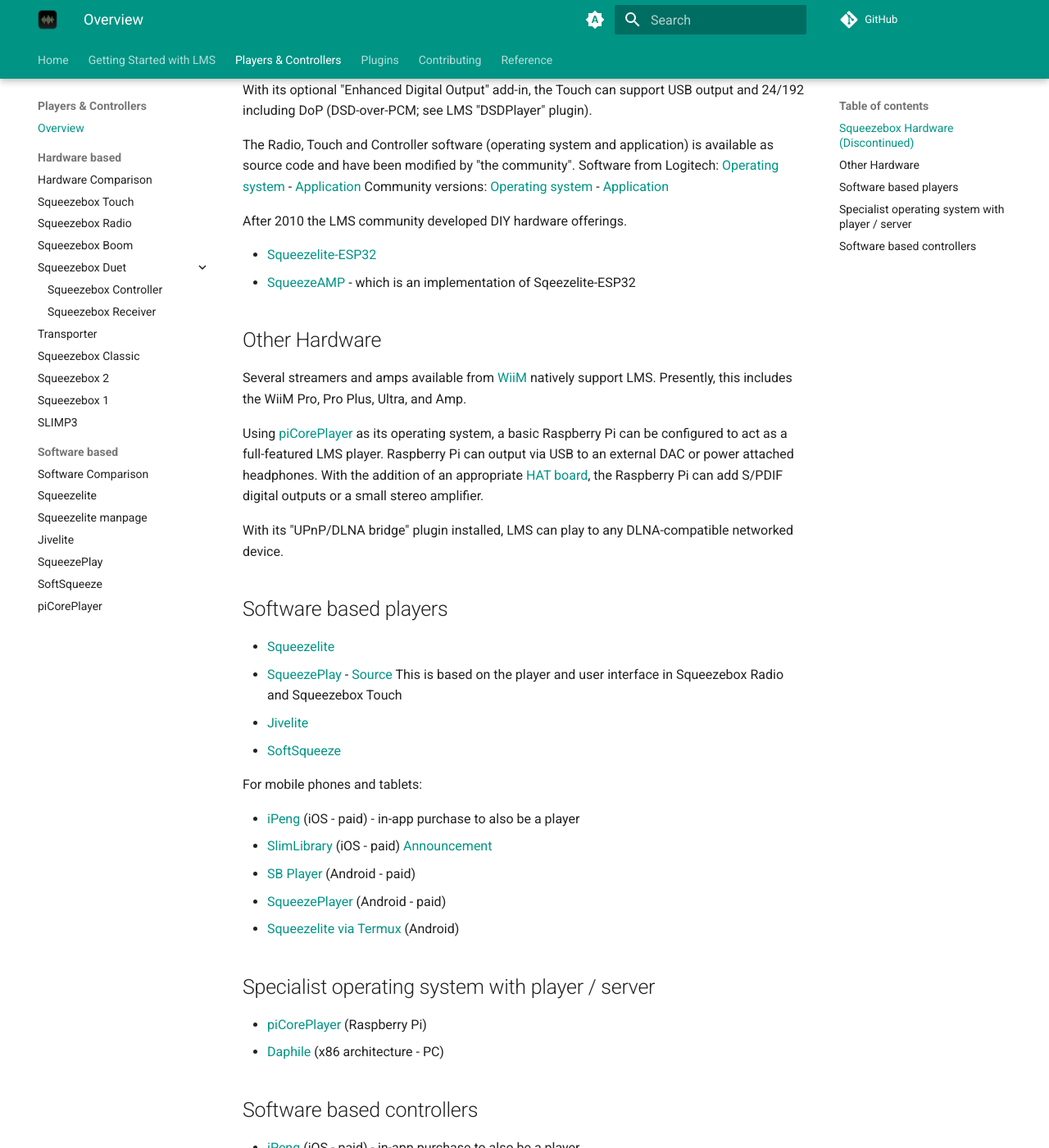
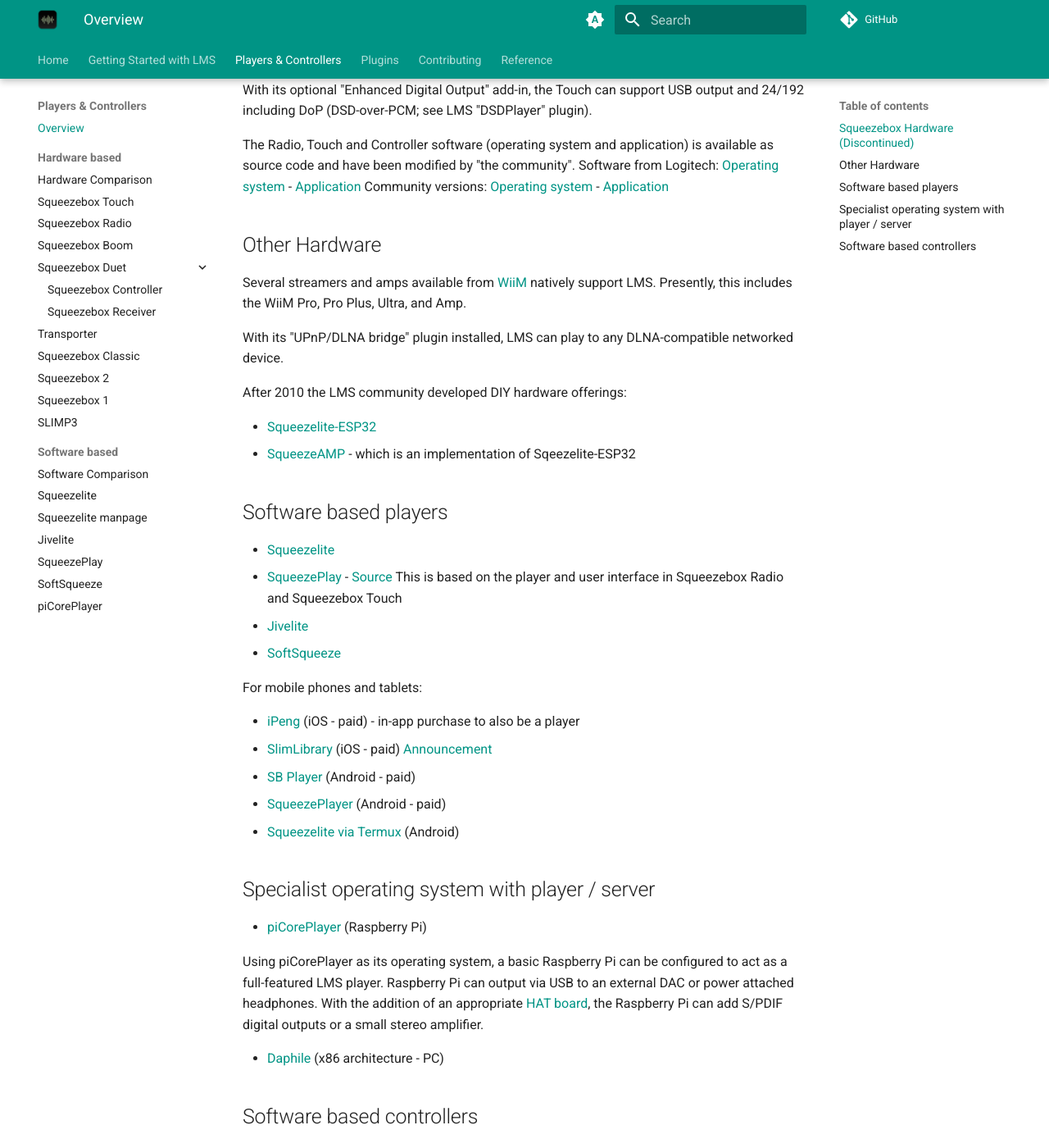
Before and after one commit to LMS-Community/lms-community.github.io, an MkDocs documentation site: the page built from docs/players-and-controllers/index.md, in a window 1280 px wide and 1400 px high, scrolled down 921 px. Shown: the whole window at 82% size. Built offline with MkDocs 1.6.1 and Material for MkDocs 9.7.7, drawn with Linux system fonts in a browser that asks for light colours; a script that is not in the unit is left out; plug-ins that fetch from the network failed and are left out; comment, search, counter and statistics services are not loaded; part of the change alters nothing that is shown.

```diff
--- a/docs/players-and-controllers/index.md
+++ b/docs/players-and-controllers/index.md
@@ -28,18 +28,16 @@ The Radio, Touch and Controller software (operating system and application) is a
 Software from Logitech: [Operating system](https://github.com/LMS-Community/squeezeos) - [Application](https://github.com/LMS-Community/squeezeplay)
 Community versions: [Operating system](https://github.com/ralph-irving/squeezeos)  - [Application](https://github.com/ralph-irving/squeezeos-squeezeplay)
 
-After 2010 the LMS community developed DIY hardware offerings.
-
-- [Squeezelite-ESP32](https://github.com/sle118/squeezelite-esp32)
-- [SqueezeAMP](https://github.com/philippe44/SqueezeAMP) - which is an implementation of Sqeezelite-ESP32
-
 ## Other Hardware
 
 Several streamers and amps available from [WiiM](https://www.wiimhome.com/) natively support LMS. Presently, this includes the WiiM Pro, Pro Plus, Ultra, and Amp.
 
-Using [piCorePlayer](https://www.picoreplayer.org/) as its operating system, a basic Raspberry Pi can be configured to act as a full-featured LMS player. Raspberry Pi can output via USB to an external DAC or power attached headphones. With the addition of an appropriate [HAT board](https://www.raspberrypi.com/news/introducing-raspberry-pi-hats/), the Raspberry Pi can add S/PDIF digital outputs or a small stereo amplifier.
+With its "UPnP/DLNA bridge" plugin installed, LMS can play to any DLNA-compatible networked device.
 
-With its "UPnP/DLNA bridge" plugin installed, LMS can play to any DLNA-compatible networked device.
+After 2010 the LMS community developed DIY hardware offerings:
+
+- [Squeezelite-ESP32](https://github.com/sle118/squeezelite-esp32)
+- [SqueezeAMP](https://github.com/philippe44/SqueezeAMP) - which is an implementation of Sqeezelite-ESP32
 
 ## Software based players
 
@@ -60,8 +58,10 @@ For mobile phones and tablets:
 ## Specialist operating system with player / server
 
 - [piCorePlayer](https://www.picoreplayer.org/) (Raspberry Pi)
+
+Using piCorePlayer as its operating system, a basic Raspberry Pi can be configured to act as a full-featured LMS player. Raspberry Pi can output via USB to an external DAC or power attached headphones. With the addition of an appropriate [HAT board](https://www.raspberrypi.com/news/introducing-raspberry-pi-hats/), the Raspberry Pi can add S/PDIF digital outputs or a small stereo amplifier.
+
 - [Daphile](https://www.daphile.com/) (x86 architecture - PC)
-
 
 ## Software based controllers
 
```
